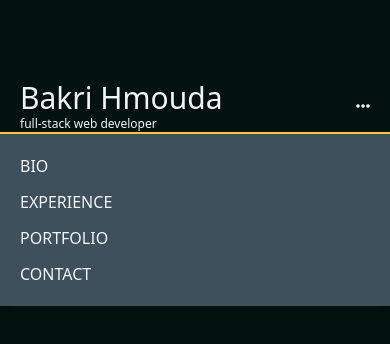
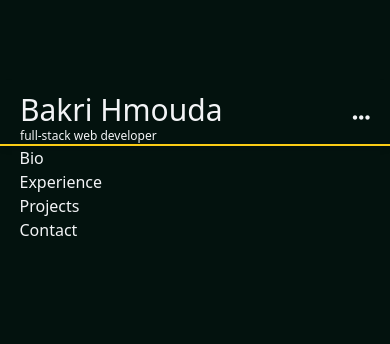
Before and after one commit to Bakri-Hmouda/Bakri-Hmouda.github.io, a Next.js app: page / in a window 390 px wide. Shown: the top 344 px of the page. Built offline with nearby package versions, Linux system fonts and the light colour scheme.

Commit message:
- fixed sticky position not working - added on hover effect for mobile menu button

```diff
--- a/components/header.tsx
+++ b/components/header.tsx
@@ -6,8 +6,8 @@
 
     return (
         <>
-            <header className="max-w-full border-b-2 mt-20 sticky border-yellow-400">
-                <div className="container relative flex content-around items-center px-5">
+            <header className="max-w-full border-b-2 mt-20 sticky top-0 pt-3 bg-background shadow-md border-yellow-400">
+                <div className="container relative flex content-around items-center max-sm:px-5">
 
                     {/* site header */}
                     <div className="flex-1 ">
@@ -18,13 +18,14 @@
                     </div>
 
                     {/* show menu button on mobile device */}
-                    <div className="sm:hidden" onClick={(): void => setOpen(!open)}>
+                    <div className="sm:hidden  hover:text-yellow-400 cursor-pointer text-xl" onClick={(): void => setOpen(!open)}>
                         <i className="fa-solid fa-ellipsis"></i>
                     </div>
 
                     {/* nav menus - transom to mobile menu on sm break point */}
-                    <div className="flex max-sm:absolute gap-3
-                    max-sm:bg-lightGrey max-sm:flex-col max-sm:top-[104%] max-sm:w-full max-sm:right-0 max-sm:p-5 max-sm:shadow-md">
+                    <div className={`flex max-sm:absolute gap-3 ${!open && 'max-sm:hidden'}
+                        max-sm:bg-lightGrey max-sm:flex-col max-sm:top-[104%] max-sm:w-full max-sm:right-0
+                        max-sm:p-5 max-sm:shadow-md`}>
                         <Link href="#" className="hover:text-yellow-400 transition-colors">BIO</Link>
                         <Link href="#" className="hover:text-yellow-400 transition-colors">EXPERIENCE</Link>
                         <Link href="#" className="hover:text-yellow-400 transition-colors">PORTFOLIO</Link>
```
